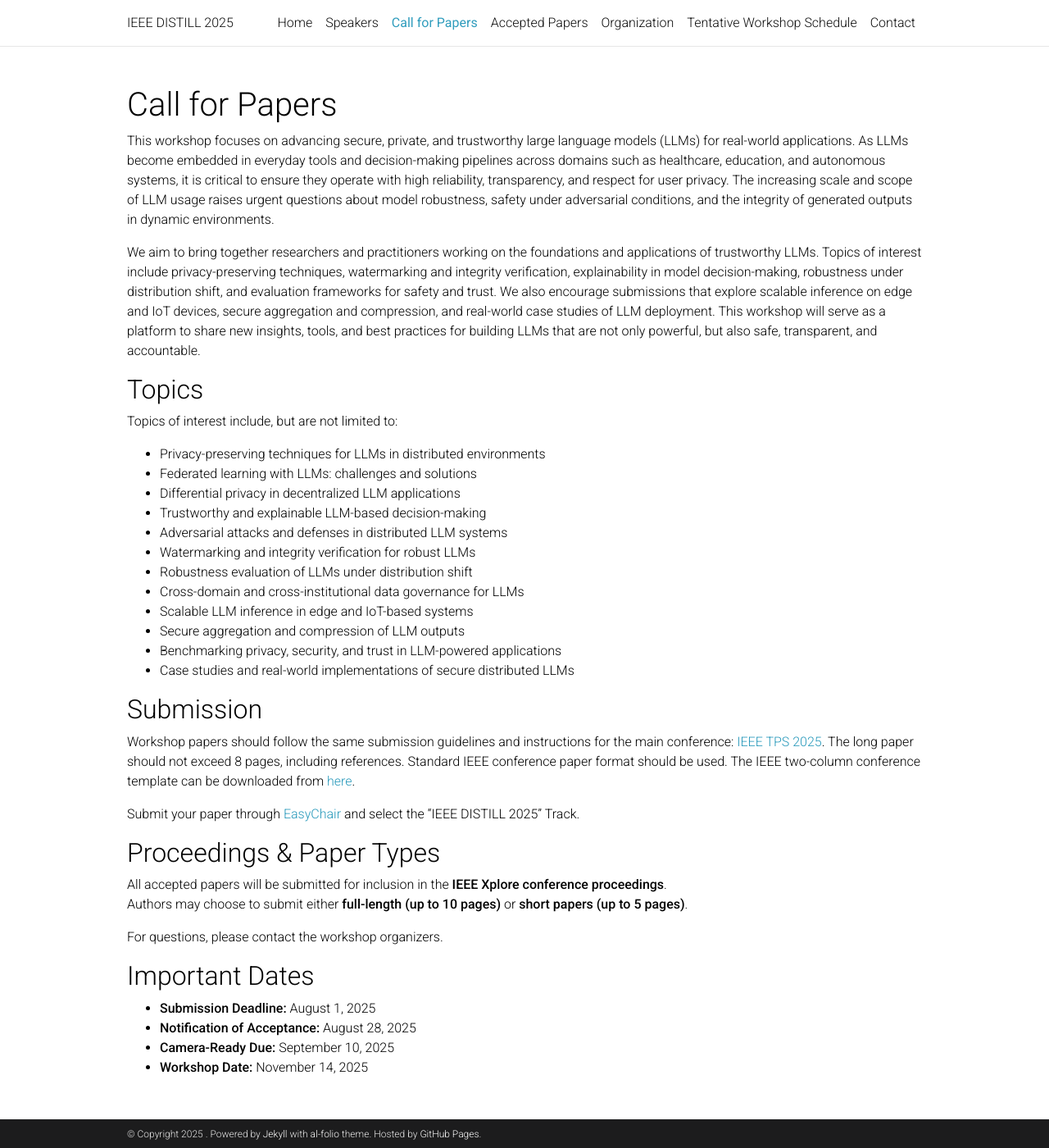
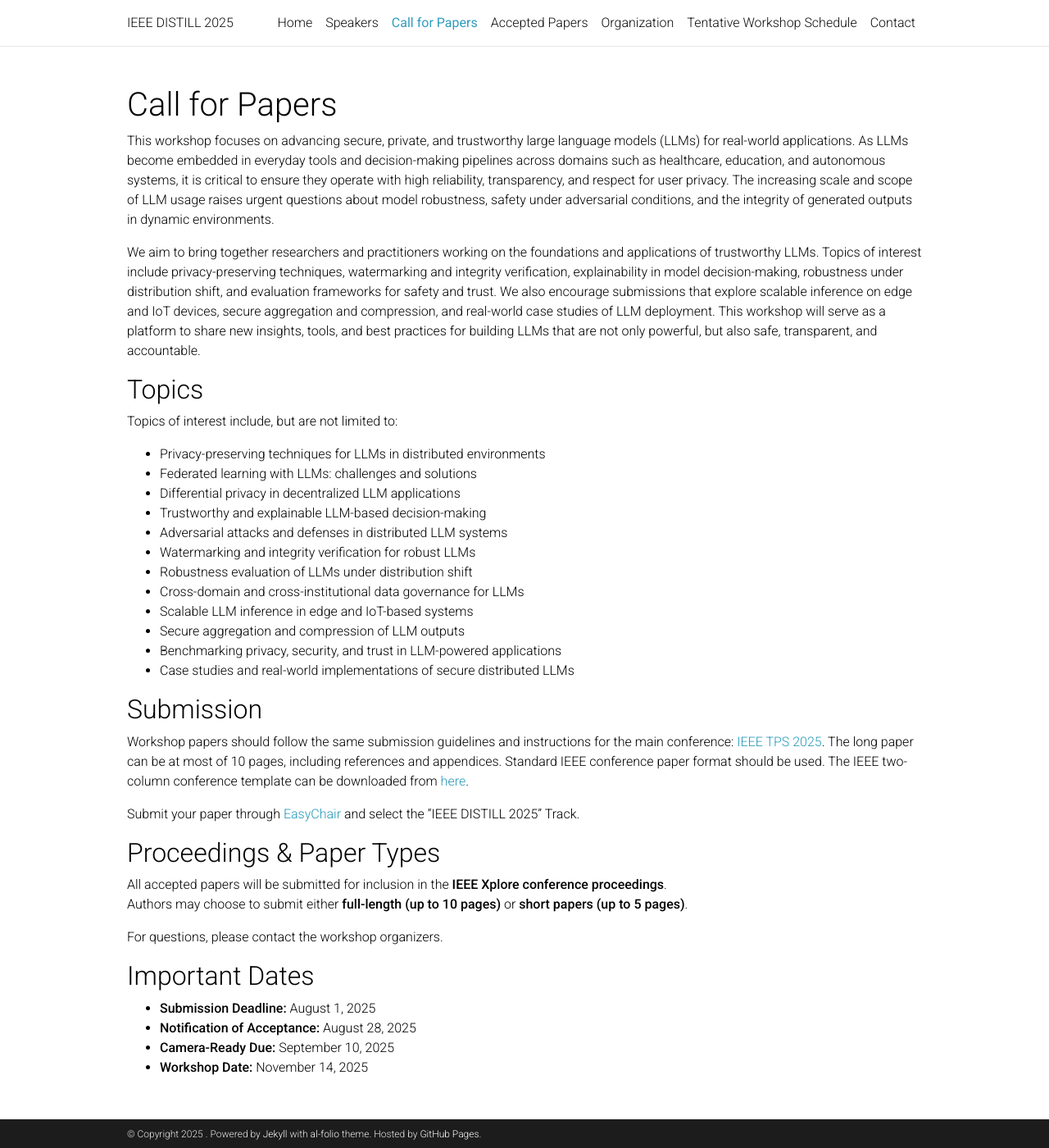
Before and after one commit to ieeedistill/ieeedistill.github.io, a Jekyll site: the page built from _pages/call_for_paper.md, in a window 1280 px wide and 1400 px high. Shown: the whole window at 82% size. Built offline with Jekyll 4.4.1, drawn with Linux system fonts in a browser that asks for light colours; comment, search, counter and statistics services are not loaded; a style sheet for code colours, icons or effects is not loaded.

Commit message:
Update call_for_paper.md

```diff
--- a/_pages/call_for_paper.md
+++ b/_pages/call_for_paper.md
@@ -32,7 +32,7 @@ Topics of interest include, but are not limited to:
 
 
 ## Submission
-Workshop papers should follow the same submission guidelines and instructions for the main conference: [IEEE TPS 2025](https://www.sis.pitt.edu/lersais/conference/tps/2025/). The long paper should not exceed 8 pages, including references. Standard IEEE conference paper format should be used. The IEEE two-column conference template can be downloaded from [here](https://www.ieee.org/conferences/publishing/templates).
+Workshop papers should follow the same submission guidelines and instructions for the main conference: [IEEE TPS 2025](https://www.sis.pitt.edu/lersais/conference/tps/2025/). The long paper can be at most of 10 pages, including references and appendices. Standard IEEE conference paper format should be used. The IEEE two-column conference template can be downloaded from [here](https://www.ieee.org/conferences/publishing/templates).
 
 Submit your paper through [EasyChair](https://easychair.org/account2/signin?l=7661155834746278132) and select the "IEEE DISTILL 2025" Track.
 
```
